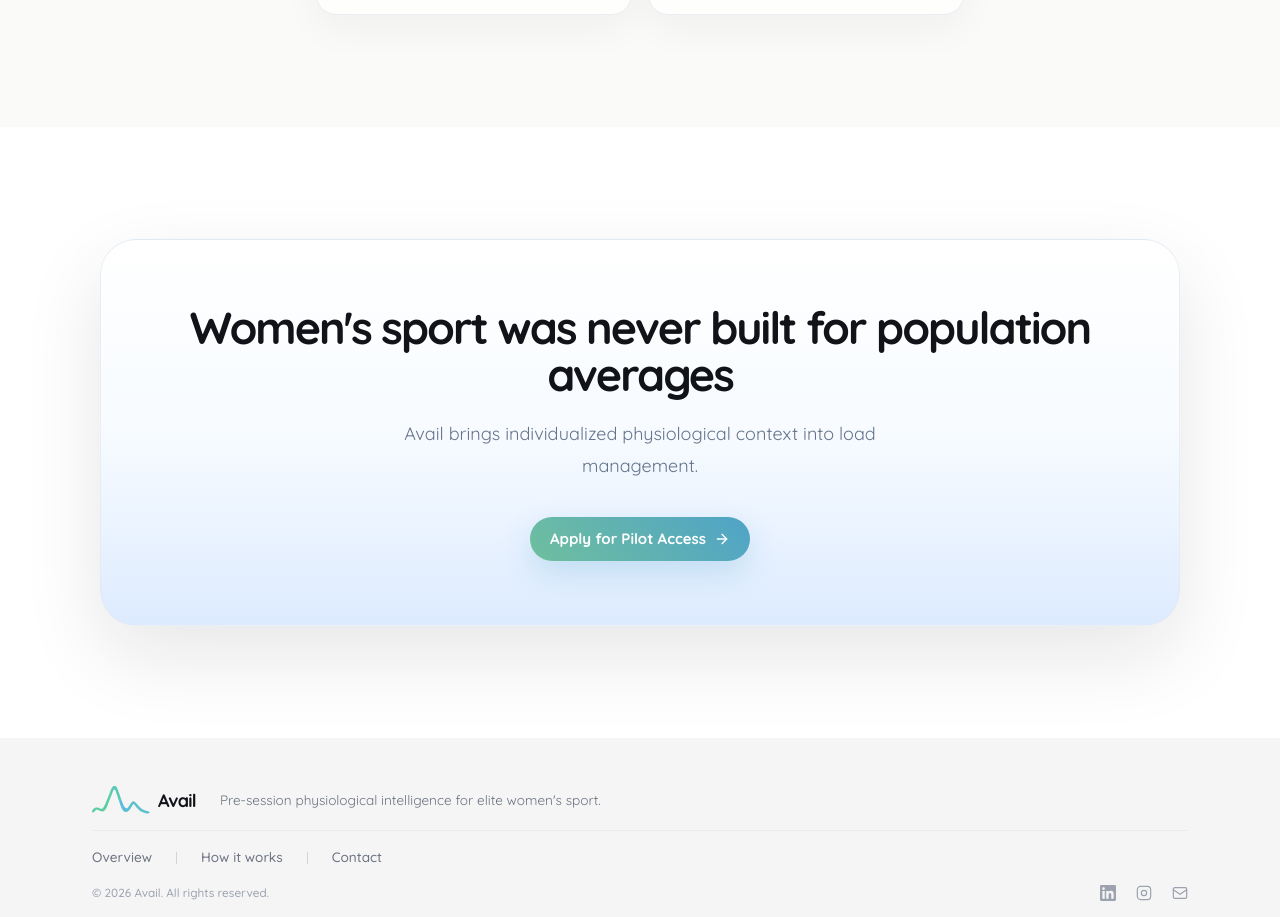
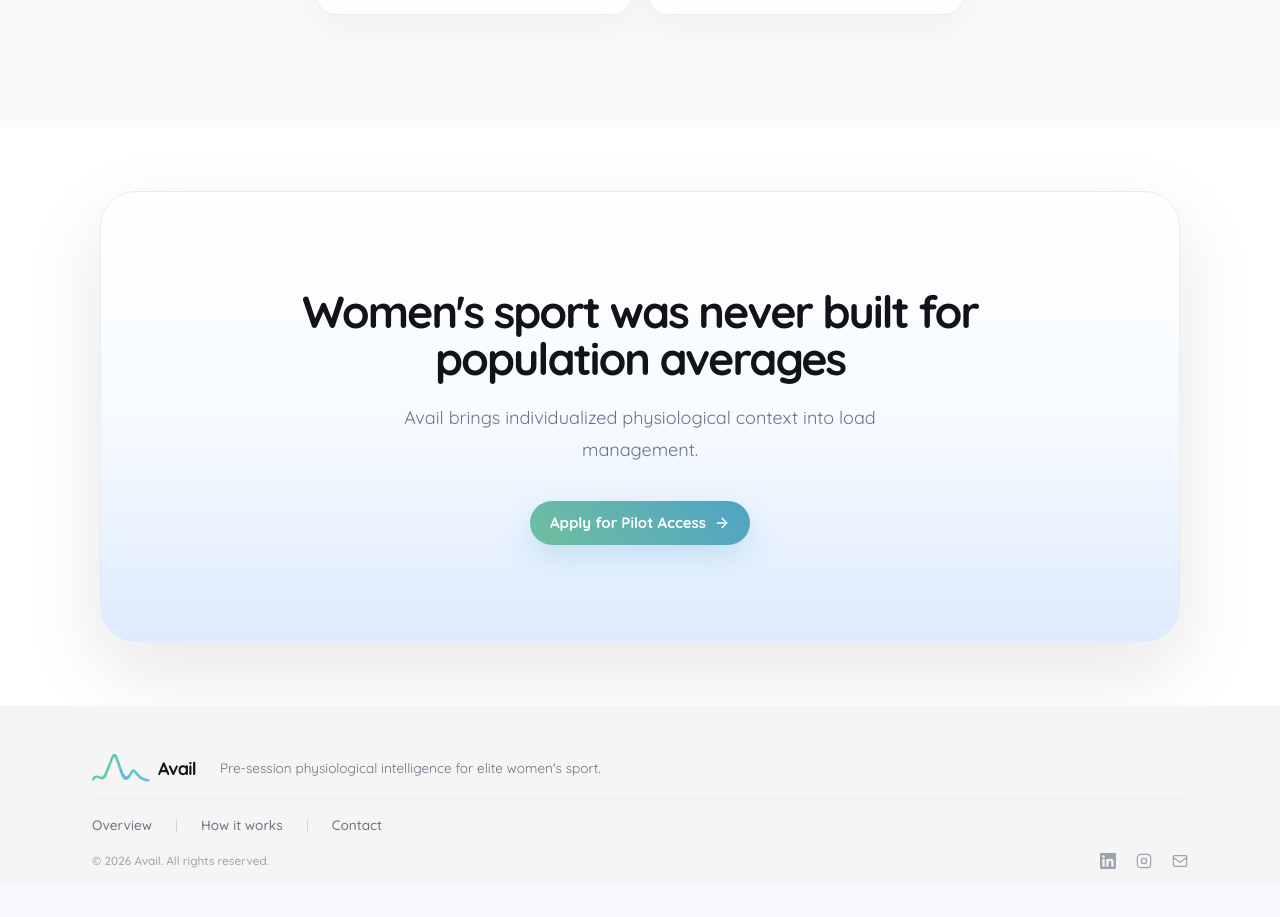
Before and after one commit to AvailHQ/Avail, a React (Vite) app: page /how-it-works in a window 1280 px wide. Shown: the part 3603-4520 px from the top of the page. After the commit the page ends 4488 px from the top, so only its background shows below. Built offline with nearby package versions, Linux system fonts and the light colour scheme; a web font is replaced by a local one.

Commit message:
Update HowItWorksPage.tsx

```diff
--- a/src/pages/HowItWorksPage.tsx
+++ b/src/pages/HowItWorksPage.tsx
@@ -6,10 +6,8 @@ import {
   useTransform,
   type MotionValue,
 } from "framer-motion";
-import { Link } from "react-router-dom";
 import {
   Activity,
-  ArrowRight,
   Brain,
   Database,
   EyeOff,
@@ -20,6 +18,7 @@ import {
   SlidersHorizontal,
   UserCheck,
 } from "lucide-react";
+import FinalCTASection from "../components/FinalCTASection";
 
 // Shared reveal timings used across the page so motion stays consistent.
 const fadeUp = (delay = 0) => ({
@@ -144,18 +143,6 @@ const TRUST_CARDS = [
   },
 ];
 
-function GradientButton({ children }: { children: React.ReactNode }) {
-  return (
-    <Link
-      to="/join-pilot-programme"
-      className="inline-flex h-11 items-center justify-center gap-2 rounded-full px-5 text-fluid-base font-bold text-white shadow-[0_12px_30px_rgba(79,163,199,0.24)] transition-all duration-150 hover:-translate-y-px hover:opacity-90 wide:h-[54px] wide:px-7"
-      style={{ background: "linear-gradient(45deg, #6FBF9E, #4FA3C7)" }}
-    >
-      {children}
-      <ArrowRight className="h-4 w-4" aria-hidden="true" />
-    </Link>
-  );
-}
 
 function StaticNarrativePanel() {
   return (
@@ -927,23 +914,7 @@ export default function HowItWorksPage() {
       </section>
 
       {/* Final conversion CTA. */}
-      <section className="bg-white px-6 py-28 wide:py-32">
-        <motion.div
-          {...fadeUp(0)}
-          className="mx-auto max-w-[1080px] overflow-hidden rounded-[36px] border border-slate-200/70 bg-gradient-to-b from-white via-[#F7FBFF] to-[#DDEBFF] p-8 text-center shadow-[0_30px_80px_rgba(15,23,42,0.10)] hero:p-16 wide:max-w-[1320px]"
-        >
-          <h2 className="mx-auto max-w-[960px] text-[1.5rem] font-bold leading-[1.08] tracking-[-0.035em] text-[#111318] sm:text-fluid-4xl sm:leading-[1.05] sm:tracking-[-0.045em] wide:max-w-[960px]">
-            Women's sport was never built for population averages
-          </h2>
-          <p className="mx-auto mt-5 max-w-[560px] text-fluid-base leading-[1.7] text-slate-500 sm:text-fluid-lg sm:leading-[1.75]">
-            Avail brings individualized physiological context into load
-            management.
-          </p>
-          <div className="mt-9 flex flex-col items-center justify-center gap-3 sm:flex-row">
-            <GradientButton>Apply for Pilot Access</GradientButton>
-          </div>
-        </motion.div>
-      </section>
+      <FinalCTASection />
     </main>
   );
 }
```
